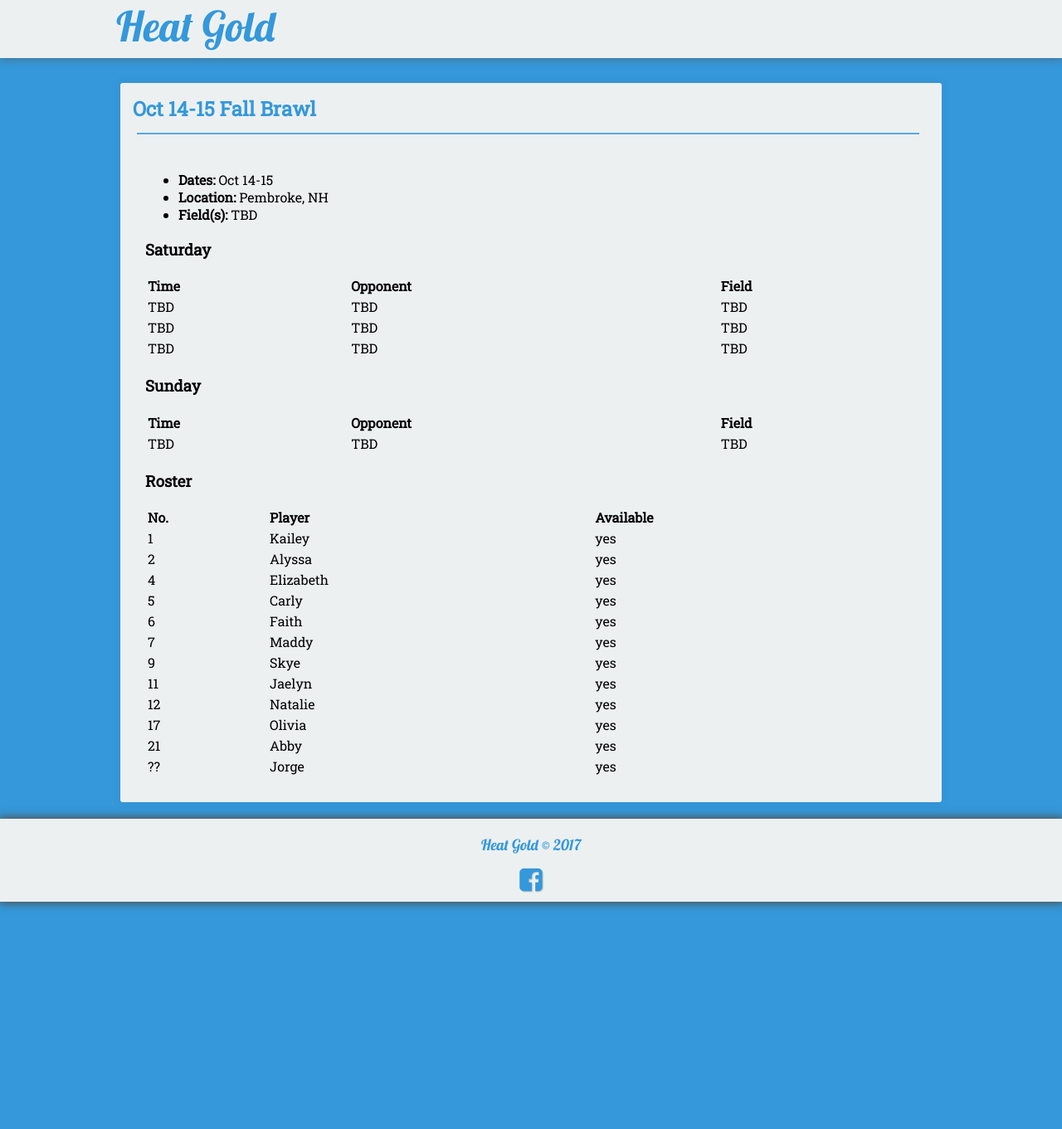
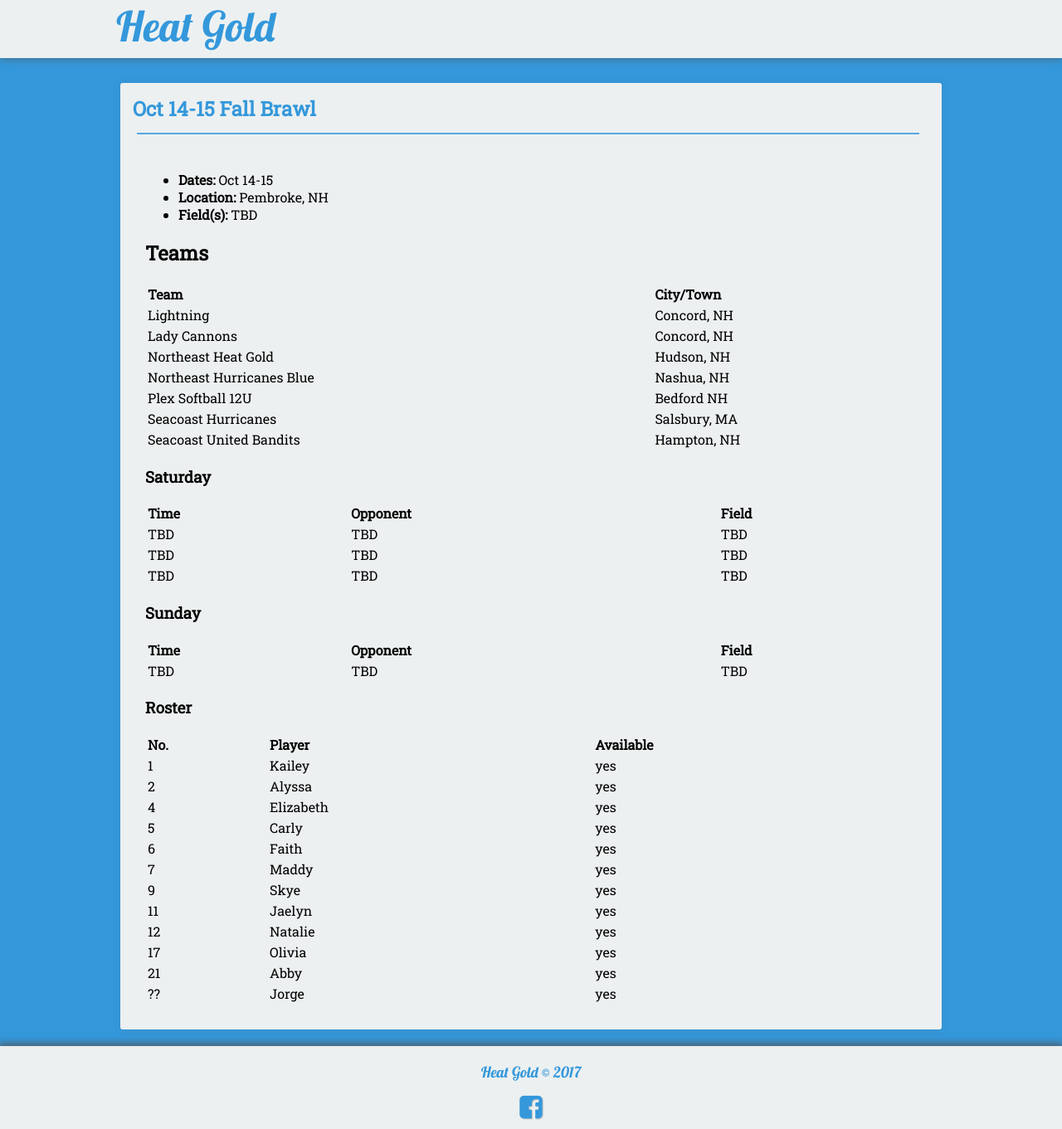
Before and after one commit to seanmerrow/ecf, a Jekyll site: the page built from _posts/2017-10-14-Oct-14-15.md, in a window 1280 px wide. Shown: the whole page at 83% size. Built offline with Jekyll 4.4.1, drawn with Linux system fonts in a browser that asks for light colours; nearby versions of some CDN libraries.

Commit message:
Update 2017-10-14-Oct-14-15.md

```diff
--- a/_posts/2017-10-14-Oct-14-15.md
+++ b/_posts/2017-10-14-Oct-14-15.md
@@ -11,6 +11,18 @@ category:
 * **Dates:** Oct 14-15
 * **Location:** Pembroke, NH
 * **Field(s):** TBD
+
+## Teams
+
+|Team                        |City/Town     |
+|:---------------------------|:-------------|
+|Lightning                   | Concord, NH  |
+|Lady Cannons	               | Concord, NH  |
+|Northeast Heat Gold	       | Hudson, NH   |
+|Northeast Hurricanes Blue   | Nashua, NH   |
+|Plex Softball 12U	         | Bedford	NH  |
+|Seacoast Hurricanes	       | Salsbury, MA |
+|Seacoast United Bandits     | Hampton, NH  |
 
 ### Saturday
 
@@ -29,16 +41,16 @@ category:
 ### Roster
 
 |No.|Player|Available|
-|:---|:---|:---|
-|1|Kailey|yes|
-|2|Alyssa|yes|
-|4|Elizabeth|yes|
-|5|Carly|yes|
-|6|Faith|yes|
-|7|Maddy|yes|
-|9|Skye|yes|
-|11|Jaelyn|yes|
-|12|Natalie|yes|
-|17|Olivia|yes|
-|21|Abby|yes|
-|??|Jorge|yes|
+|:---|:---------|:---|
+|1   |Kailey    |yes|
+|2   |Alyssa    |yes|
+|4   |Elizabeth |yes|
+|5   |Carly     |yes|
+|6   |Faith     |yes|
+|7   |Maddy     |yes|
+|9   |Skye      |yes|
+|11  |Jaelyn    |yes|
+|12  |Natalie   |yes|
+|17  |Olivia    |yes|
+|21  |Abby      |yes|
+|??  |Jorge     |yes|
```
